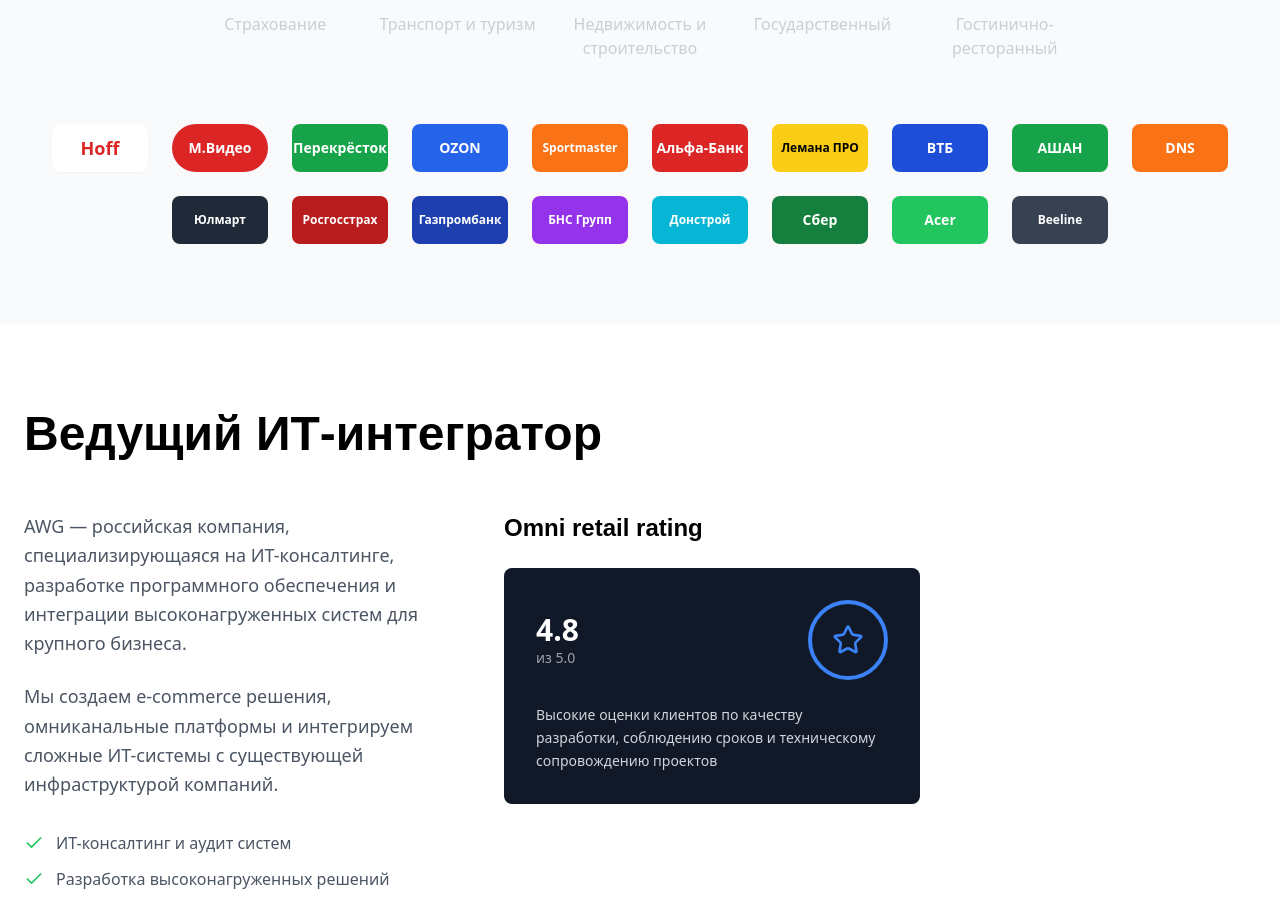
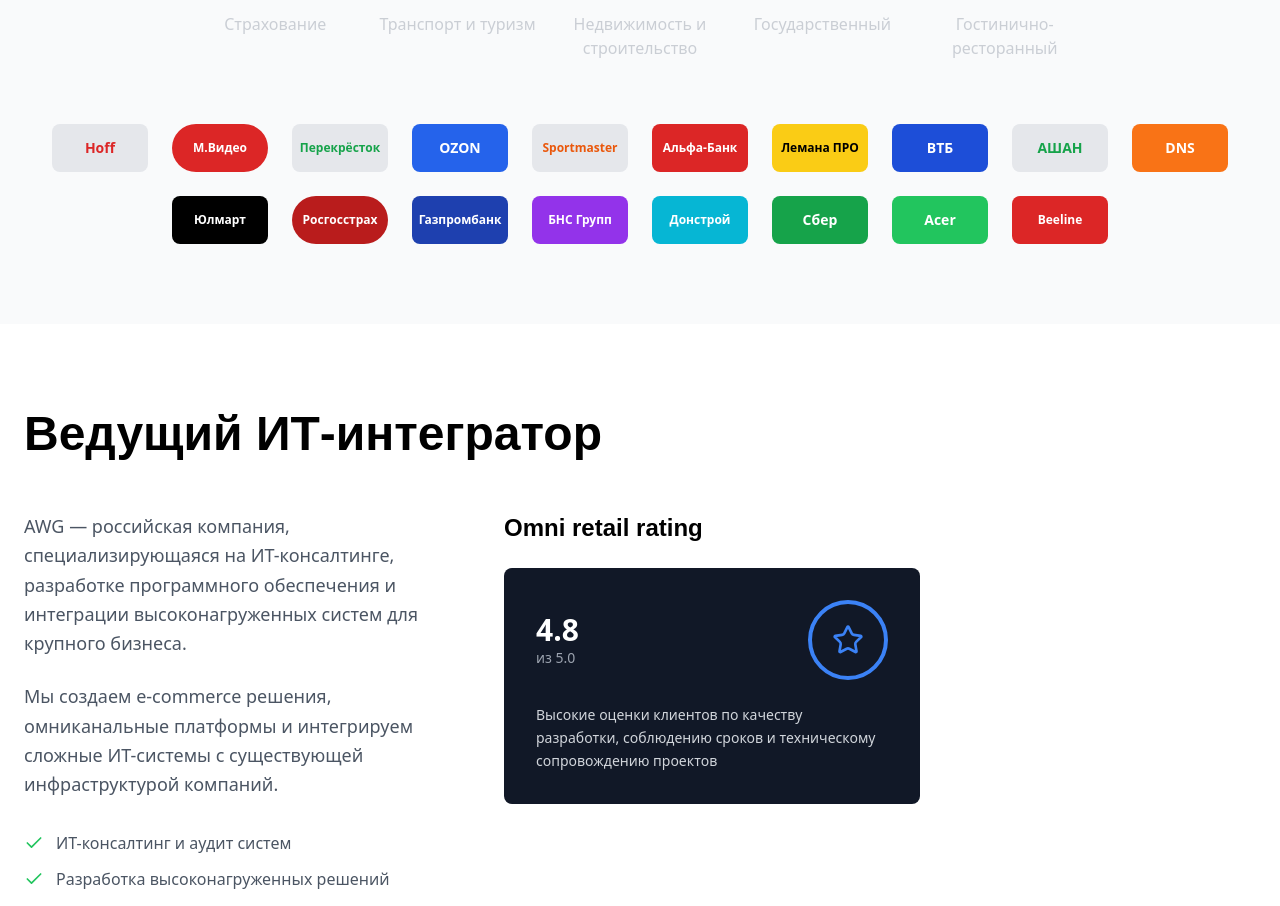
Before and after one commit to pr-poehali-dev/landing-photo-design, a React (Vite) app: page / in a window 1280 px wide. Shown: the part 1000-1906 px from the top of the page. Built offline with nearby package versions, Linux system fonts and the light colour scheme; a web font is replaced by a local one.

Commit message:
feat: улучшение стилизации логотипов

```diff
--- a/src/pages/Index.tsx
+++ b/src/pages/Index.tsx
@@ -134,63 +134,63 @@ export default function Index() {
           {/* Логотипы компаний */}
           <div className="flex flex-wrap items-center justify-center gap-6">
             {/* Первый ряд */}
-            <div className="flex items-center justify-center w-24 h-12 bg-white rounded-lg shadow-sm hover:shadow-md transition-shadow duration-300">
-              <span className="text-red-600 font-bold text-lg">Hoff</span>
+            <div className="flex items-center justify-center w-24 h-12 bg-gray-200 rounded-lg hover:bg-gray-300 transition-colors duration-300 cursor-pointer group">
+              <span className="text-red-600 font-bold text-sm group-hover:scale-105 transition-transform duration-300">Hoff</span>
             </div>
-            <div className="flex items-center justify-center w-24 h-12 bg-red-600 rounded-full hover:bg-red-700 transition-colors duration-300">
-              <span className="text-white font-bold text-sm">М.Видео</span>
+            <div className="w-24 h-12 bg-red-600 rounded-full flex items-center justify-center hover:bg-red-700 transition-colors duration-300 cursor-pointer group">
+              <span className="text-white font-bold text-xs group-hover:scale-105 transition-transform duration-300">М.Видео</span>
             </div>
-            <div className="flex items-center justify-center w-24 h-12 bg-green-600 rounded-lg hover:bg-green-700 transition-colors duration-300">
-              <span className="text-white font-bold text-sm">Перекрёсток</span>
+            <div className="w-24 h-12 bg-gray-200 rounded-lg flex items-center justify-center hover:bg-gray-300 transition-colors duration-300 cursor-pointer group">
+              <span className="text-green-600 font-bold text-xs group-hover:scale-105 transition-transform duration-300">Перекрёсток</span>
             </div>
-            <div className="flex items-center justify-center w-24 h-12 bg-blue-600 rounded-lg hover:bg-blue-700 transition-colors duration-300">
-              <span className="text-white font-bold text-sm">OZON</span>
+            <div className="w-24 h-12 bg-blue-600 rounded-lg flex items-center justify-center hover:bg-blue-700 transition-colors duration-300 cursor-pointer group">
+              <span className="text-white font-bold text-sm group-hover:scale-105 transition-transform duration-300">OZON</span>
             </div>
-            <div className="flex items-center justify-center w-24 h-12 bg-orange-500 rounded-lg hover:bg-orange-600 transition-colors duration-300">
-              <span className="text-white font-bold text-xs">Sportmaster</span>
+            <div className="w-24 h-12 bg-gray-200 rounded-lg flex items-center justify-center hover:bg-gray-300 transition-colors duration-300 cursor-pointer group">
+              <span className="text-orange-600 font-bold text-xs group-hover:scale-105 transition-transform duration-300">Sportmaster</span>
             </div>
-            <div className="flex items-center justify-center w-24 h-12 bg-red-600 rounded-lg hover:bg-red-700 transition-colors duration-300">
-              <span className="text-white font-bold text-sm">Альфа-Банк</span>
+            <div className="w-24 h-12 bg-red-600 rounded-lg flex items-center justify-center hover:bg-red-700 transition-colors duration-300 cursor-pointer group">
+              <span className="text-white font-bold text-xs group-hover:scale-105 transition-transform duration-300">Альфа-Банк</span>
             </div>
 
             {/* Второй ряд */}
-            <div className="flex items-center justify-center w-24 h-12 bg-yellow-400 rounded-lg hover:bg-yellow-500 transition-colors duration-300">
-              <span className="text-black font-bold text-xs">Лемана ПРО</span>
+            <div className="w-24 h-12 bg-yellow-400 rounded-lg flex items-center justify-center hover:bg-yellow-500 transition-colors duration-300 cursor-pointer group">
+              <span className="text-black font-bold text-xs group-hover:scale-105 transition-transform duration-300">Лемана ПРО</span>
             </div>
-            <div className="flex items-center justify-center w-24 h-12 bg-blue-700 rounded-lg hover:bg-blue-800 transition-colors duration-300">
-              <span className="text-white font-bold text-sm">ВТБ</span>
+            <div className="w-24 h-12 bg-blue-700 rounded-lg flex items-center justify-center hover:bg-blue-800 transition-colors duration-300 cursor-pointer group">
+              <span className="text-white font-bold text-sm group-hover:scale-105 transition-transform duration-300">ВТБ</span>
             </div>
-            <div className="flex items-center justify-center w-24 h-12 bg-green-600 rounded-lg hover:bg-green-700 transition-colors duration-300">
-              <span className="text-white font-bold text-sm">АШАН</span>
+            <div className="w-24 h-12 bg-gray-200 rounded-lg flex items-center justify-center hover:bg-gray-300 transition-colors duration-300 cursor-pointer group">
+              <span className="text-green-600 font-bold text-sm group-hover:scale-105 transition-transform duration-300">АШАН</span>
             </div>
-            <div className="flex items-center justify-center w-24 h-12 bg-orange-500 rounded-lg hover:bg-orange-600 transition-colors duration-300">
-              <span className="text-white font-bold text-sm">DNS</span>
+            <div className="w-24 h-12 bg-orange-500 rounded-lg flex items-center justify-center hover:bg-orange-600 transition-colors duration-300 cursor-pointer group">
+              <span className="text-white font-bold text-sm group-hover:scale-105 transition-transform duration-300">DNS</span>
             </div>
-            <div className="flex items-center justify-center w-24 h-12 bg-gray-800 rounded-lg hover:bg-gray-900 transition-colors duration-300">
-              <span className="text-white font-bold text-xs">Юлмарт</span>
+            <div className="w-24 h-12 bg-black rounded-lg flex items-center justify-center hover:bg-gray-900 transition-colors duration-300 cursor-pointer group">
+              <span className="text-white font-bold text-xs group-hover:scale-105 transition-transform duration-300">Юлмарт</span>
             </div>
-            <div className="flex items-center justify-center w-24 h-12 bg-red-700 rounded-lg hover:bg-red-800 transition-colors duration-300">
-              <span className="text-white font-bold text-xs">Росгосстрах</span>
+            <div className="w-24 h-12 bg-red-700 rounded-full flex items-center justify-center hover:bg-red-800 transition-colors duration-300 cursor-pointer group">
+              <span className="text-white font-bold text-xs group-hover:scale-105 transition-transform duration-300">Росгосстрах</span>
             </div>
 
             {/* Третий ряд */}
-            <div className="flex items-center justify-center w-24 h-12 bg-blue-800 rounded-lg hover:bg-blue-900 transition-colors duration-300">
-              <span className="text-white font-bold text-xs">Газпромбанк</span>
+            <div className="w-24 h-12 bg-blue-800 rounded-lg flex items-center justify-center hover:bg-blue-900 transition-colors duration-300 cursor-pointer group">
+              <span className="text-white font-bold text-xs group-hover:scale-105 transition-transform duration-300">Газпромбанк</span>
             </div>
-            <div className="flex items-center justify-center w-24 h-12 bg-purple-600 rounded-lg hover:bg-purple-700 transition-colors duration-300">
-              <span className="text-white font-bold text-xs">БНС Групп</span>
+            <div className="w-24 h-12 bg-purple-600 rounded-lg flex items-center justify-center hover:bg-purple-700 transition-colors duration-300 cursor-pointer group">
+              <span className="text-white font-bold text-xs group-hover:scale-105 transition-transform duration-300">БНС Групп</span>
             </div>
-            <div className="flex items-center justify-center w-24 h-12 bg-cyan-500 rounded-lg hover:bg-cyan-600 transition-colors duration-300">
-              <span className="text-white font-bold text-xs">Донстрой</span>
+            <div className="w-24 h-12 bg-cyan-500 rounded-lg flex items-center justify-center hover:bg-cyan-600 transition-colors duration-300 cursor-pointer group">
+              <span className="text-white font-bold text-xs group-hover:scale-105 transition-transform duration-300">Донстрой</span>
             </div>
-            <div className="flex items-center justify-center w-24 h-12 bg-green-700 rounded-lg hover:bg-green-800 transition-colors duration-300">
-              <span className="text-white font-bold text-sm">Сбер</span>
+            <div className="w-24 h-12 bg-green-600 rounded-lg flex items-center justify-center hover:bg-green-700 transition-colors duration-300 cursor-pointer group">
+              <span className="text-white font-bold text-sm group-hover:scale-105 transition-transform duration-300">Сбер</span>
             </div>
-            <div className="flex items-center justify-center w-24 h-12 bg-green-500 rounded-lg hover:bg-green-600 transition-colors duration-300">
-              <span className="text-white font-bold text-sm">Acer</span>
+            <div className="w-24 h-12 bg-green-500 rounded-lg flex items-center justify-center hover:bg-green-600 transition-colors duration-300 cursor-pointer group">
+              <span className="text-white font-bold text-sm group-hover:scale-105 transition-transform duration-300">Acer</span>
             </div>
-            <div className="flex items-center justify-center w-24 h-12 bg-gray-700 rounded-lg hover:bg-gray-800 transition-colors duration-300">
-              <span className="text-white font-bold text-xs">Beeline</span>
+            <div className="w-24 h-12 bg-red-600 rounded-lg flex items-center justify-center hover:bg-red-700 transition-colors duration-300 cursor-pointer group">
+              <span className="text-white font-bold text-xs group-hover:scale-105 transition-transform duration-300">Beeline</span>
             </div>
           </div>
         </div>
```
